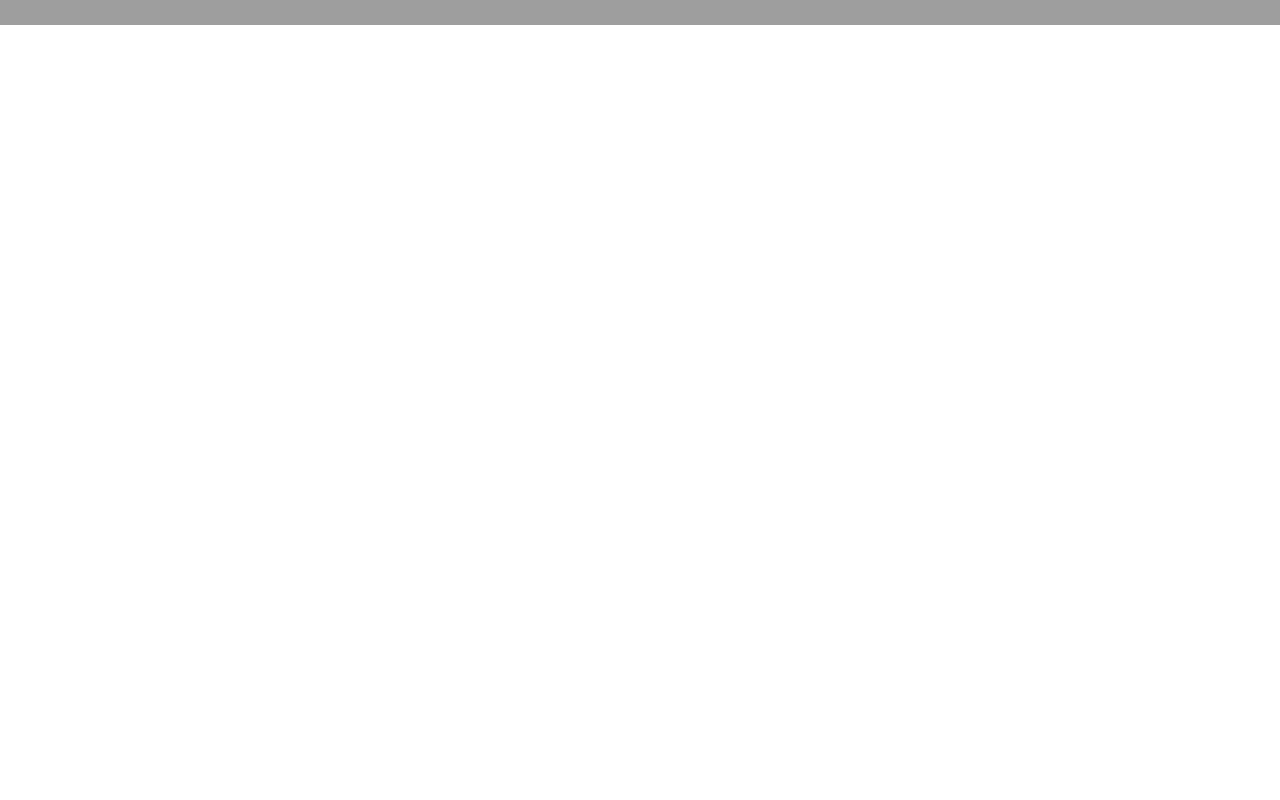
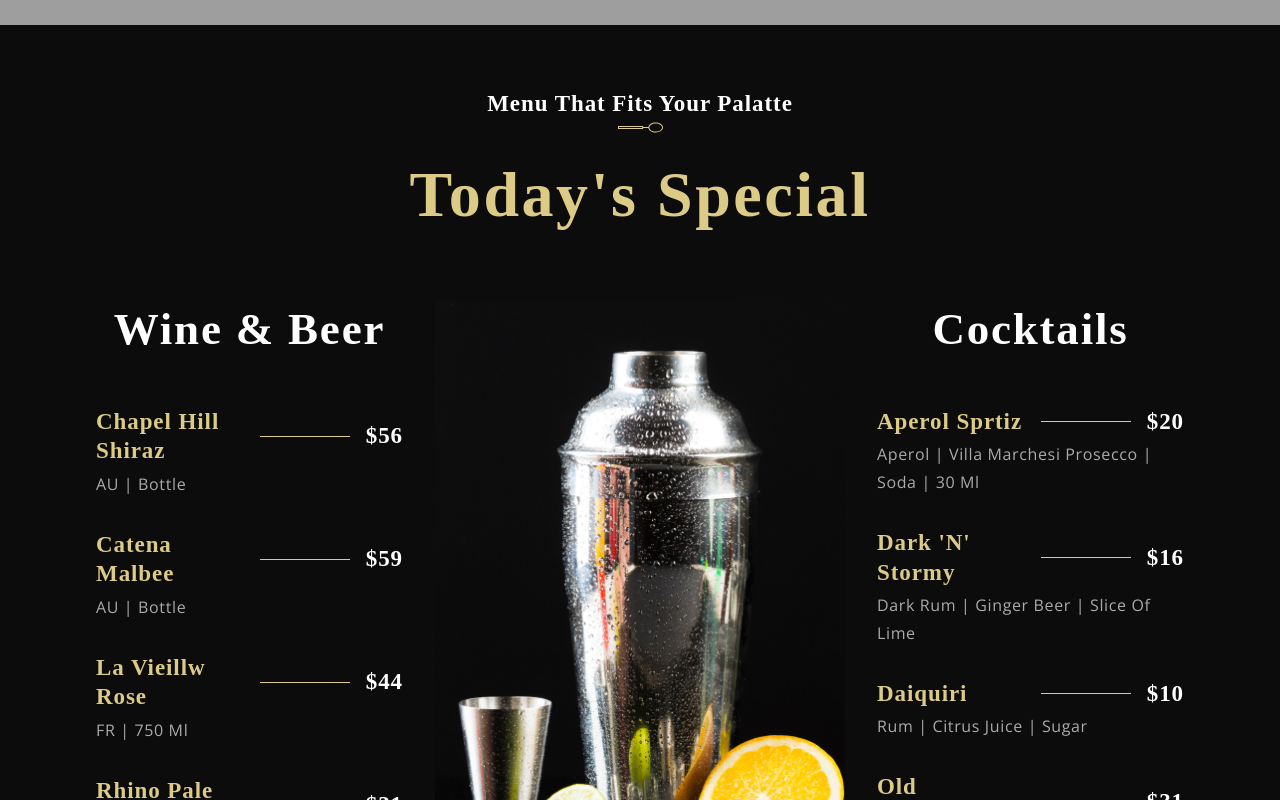
Before and after one commit to MoRahh/tikkaway, a React (Create React App) app: page / in a window 1280 px wide. Shown: the part 2200-3000 px from the top of the page. Before the commit the page ends 2225 px from the top, so only its background shows below. Built offline with nearby package versions, Linux system fonts and the light colour scheme; grey boxes are pictures that could not be loaded; a web font is replaced by a local one.

Commit message:
Finished Menu Section

```diff
--- a/src/App.js
+++ b/src/App.js
@@ -9,8 +9,8 @@
     <Navbar />
     <Header />
     <AboutUs />
-    {/* <SpecialMenu />
-    <Chef />
+    <SpecialMenu />
+    {/* <Chef />
     <Intro />
     <Laurels />
     <Gallery />
--- a/src/components/Menuitem/MenuItem.css
+++ b/src/components/Menuitem/MenuItem.css
@@ -0,0 +1,35 @@
+.app__menuitem {
+    width: 100%;
+    margin: 1rem 0;
+
+    display: flex;
+    flex-direction: column;
+}
+
+.app__menuitem-head {
+    display: flex;
+    justify-content: space-between;
+    align-items: center;
+}
+
+.app__menuitem-sub {
+    width: 100%;
+    margin-top: 0.2rem;
+}
+
+.app__menuitem-name {
+    flex: 1;
+}
+
+.app__menuitem-dash {
+    width: 90px;
+    height: 1px;
+    background: var(--color-golden);
+    margin: 0 1rem;
+}
+
+.app__menuitem-price {
+    display: flex;
+    justify-content: flex-end;
+    align-items: flex-end;
+}
--- a/src/components/Menuitem/MenuItem.jsx
+++ b/src/components/Menuitem/MenuItem.jsx
@@ -2,9 +2,21 @@
 
 import './MenuItem.css';
 
-const MenuItem = () => (
-  <div>
-    MenuItem
+const MenuItem = ({ title, price, tags }) => (
+  <div className="app__menuitem">
+    <div className="app__menuitem-head">
+      <div className="app__menuitem-name">
+        <p className="p__cormorant" style={{ color: '#DCCA87' }}>{title}</p>
+      </div>
+      <div className="app__menuitem-dash" />
+      <div className="app__menuitem-price">
+        <p className="p__cormorant">{price}</p>
+      </div>
+    </div>
+
+    <div className="app__menuitem-sub">
+      <p className="p__opensans" style={{ color: '#AAAAAA' }}>{tags}</p>
+    </div>
   </div>
 );
 
--- a/src/container/Menu/SpecialMenu.css
+++ b/src/container/Menu/SpecialMenu.css
@@ -0,0 +1,86 @@
+.app__specialMenu {
+    flex-direction: column;
+    background: var(--color-black);
+}
+
+.app__specialMenu-title {
+    margin-bottom: 2rem;
+    text-align: center;
+}
+
+.app__specialMenu-menu {
+    width: 100%;
+    margin: 2rem 0;
+
+    display: flex;
+    justify-content: center;
+    align-items: flex-start;
+    flex-direction: row;
+}
+
+.app__specialMenu-menu_heading {
+    font-family: var(--font-base);
+    font-weight: 600;
+    font-size: 45px;
+    line-height: 58.5px;
+    letter-spacing: 0.04em;
+    color: var(--color-white);
+}
+
+.app__specialMenu-menu_wine,
+.app__specialMenu-menu_cocktails {
+    flex: 1;
+    width: 100%;
+    flex-direction: column;
+}
+
+.app__specialMenu-menu_img {
+    width: 410px;
+    margin: 0 2rem;
+}
+
+.app__specialMenu-menu_img img {
+    width: 100%;
+    height: auto;
+}
+
+.app__specialMenu_menu_items {
+    display: flex;
+    flex-direction: column;
+
+    margin: 2rem 0;
+    width: 100%;
+}
+
+@media screen and (min-width: 2000px) {
+    .app__specialMenu-menu_img {
+        width: 650px;
+    }
+
+    .app__specialMenu-menu_img img {
+        height: 920px;
+    }
+}
+
+@media screen and (max-width: 1150px) {
+    .app__specialMenu-menu {
+        flex-direction: column;
+        align-items: center;
+        width: 100%;
+    }
+
+    .app__specialMenu-menu_img {
+        margin: 3rem 0;
+    }
+}
+
+@media screen and (max-width: 650px) {
+    .app__specialMenu-menu_img {
+        width: 100%;
+    }
+
+    .app__specialMenu-menu_heading {
+        font-size: 35px;
+        line-height: 48.5px;
+    }
+}
--- a/src/container/Menu/SpecialMenu.jsx
+++ b/src/container/Menu/SpecialMenu.jsx
@@ -1,10 +1,43 @@
 import React from 'react';
 
+import { SubHeading, MenuItem } from '../../components';
+import { data, images } from '../../constants';
 import './SpecialMenu.css';
 
 const SpecialMenu = () => (
-  <div>
-    SpecialMenu
+  <div className="app__specialMenu flex__center section__padding" id="menu">
+    <div className="app__specialMenu-title">
+      <SubHeading title="Menu that fits your palatte" />
+      <h1 className="headtext__cormorant">Today&apos;s Special</h1>
+    </div>
+
+    <div className="app__specialMenu-menu">
+      <div className="app__specialMenu-menu_wine  flex__center">
+        <p className="app__specialMenu-menu_heading">Wine & Beer</p>
+        <div className="app__specialMenu_menu_items">
+          {data.wines.map((wine, index) => (
+            <MenuItem key={wine.title + index} title={wine.title} price={wine.price} tags={wine.tags} />
+          ))}
+        </div>
+      </div>
+
+      <div className="app__specialMenu-menu_img">
+        <img src={images.menu} alt="menu__img" />
+      </div>
+
+      <div className="app__specialMenu-menu_cocktails  flex__center">
+        <p className="app__specialMenu-menu_heading">Cocktails</p>
+        <div className="app__specialMenu_menu_items">
+          {data.cocktails.map((cocktail, index) => (
+            <MenuItem key={cocktail.title + index} title={cocktail.title} price={cocktail.price} tags={cocktail.tags} />
+          ))}
+        </div>
+      </div>
+    </div>
+
+    <div style={{ marginTop: 15 }}>
+      <button type="button" className="custom__button">View More</button>
+    </div>
   </div>
 );
 
```
